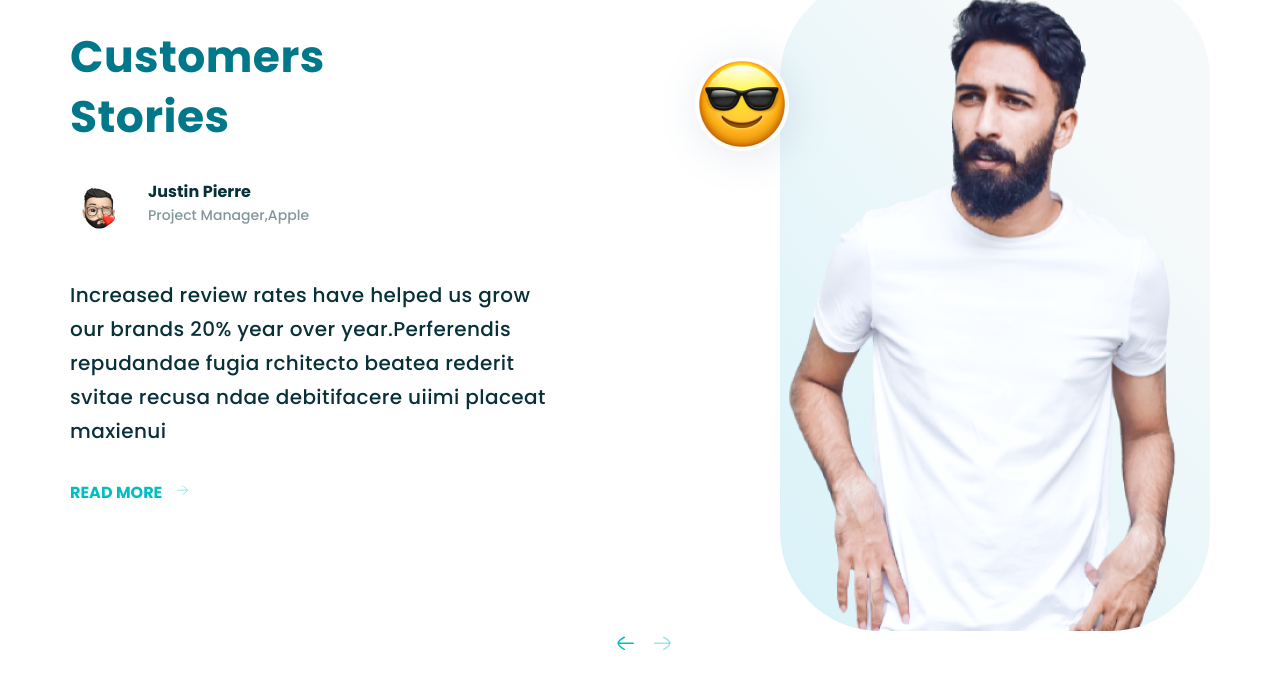
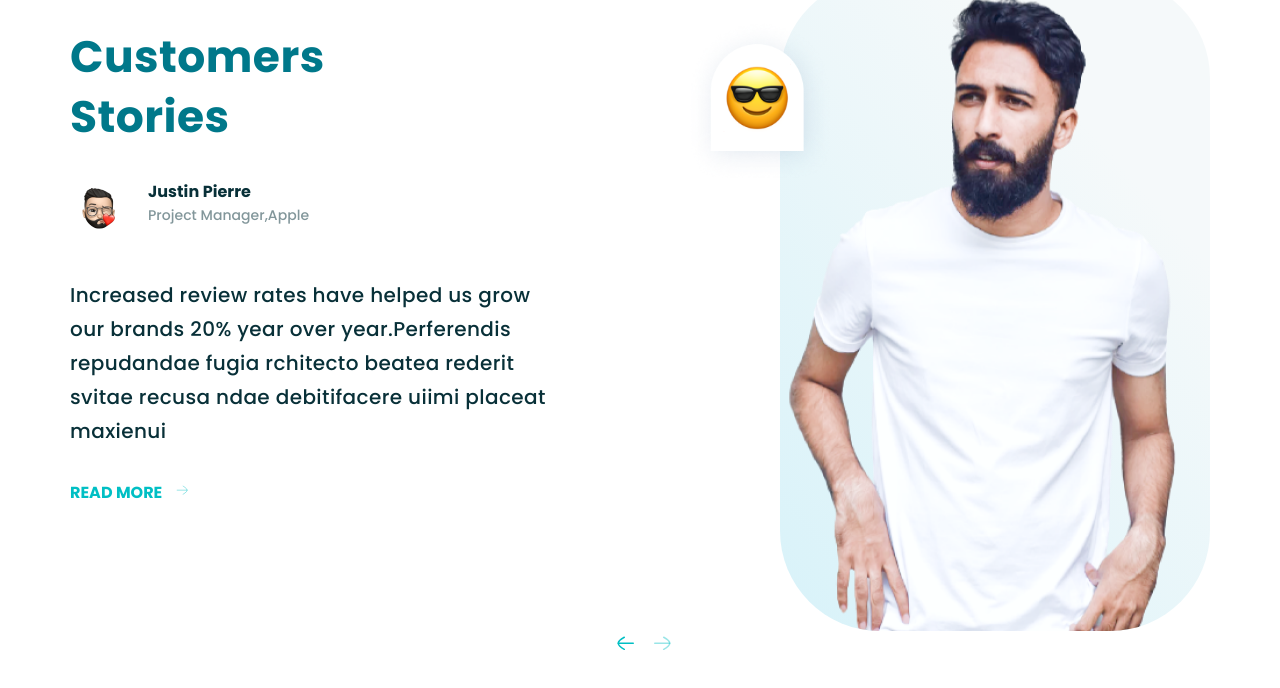
Before and after one commit to laziza00/21-drs, a plain HTML site: page index.html in a window 1280 px wide. Shown: the part 2139-2827 px from the top of the page. Drawn offline with nearby package versions, Linux system fonts and the light colour scheme; a script that the page names is missing.

Commit message:
I changed person emoge box

```diff
--- a/css/style.css
+++ b/css/style.css
@@ -355,17 +355,11 @@ body {
 }
 .emoge-box{
   position: absolute;
-  top: 12%;
+  top: 6%;
   left: 0;
   margin-top: 0;
-  margin-left: 55px;
+  margin-left: 45px;
   z-index: 10;
-}
-.emoge-img{
-  display: block;
-  background: #FFFFFF;
-  box-shadow: 4px 4px 40px rgba(89, 121, 167, 0.17);
-  border-radius: 196px;
 }
 .icon-box{
   margin-bottom: 30px;
--- a/index.html
+++ b/index.html
@@ -160,7 +160,7 @@
         </div>
         <div class="custom-person-img col-6">
           <div class="emoge-box">
-            <img class="emoge-img" src="images/emoge.png" alt="img" width="94" height="94">
+            <img class="emoge-img" src="images/emoji.png" alt="img" width="150" height="165">
           </div>
           <img class="boy-img" src="images/person.png" alt="img" width="430" height="653">
         </div>
```
Also changed, not shown: images/emoge.png (deleted), images/emoji.png (added).
